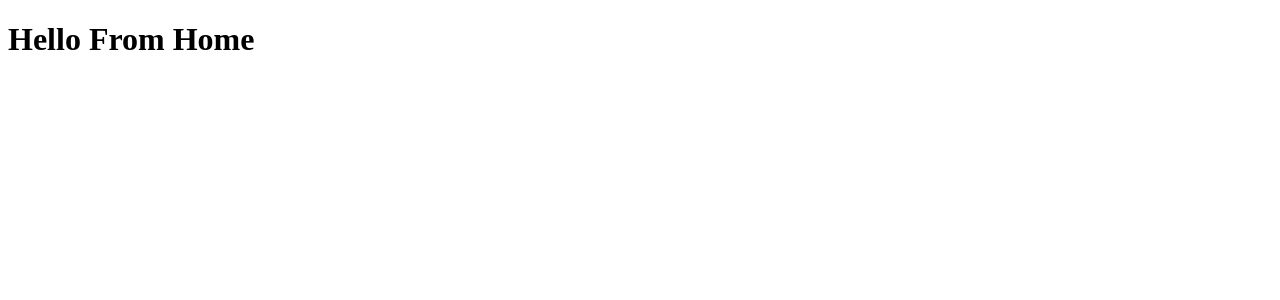
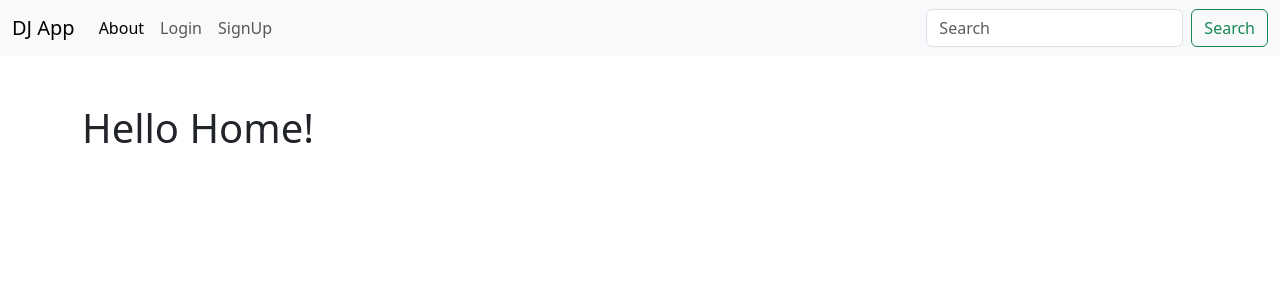
Before and after one commit to Ayman17/doctor-hub-app, a Django app: page / in a window 1280 px wide. Shown: the top 300 px of the page. Run offline with Django 5.2, Linux system fonts and the light colour scheme.

Commit message:
change templates structure and add home page app
remove bootstrap, add project level templates structure and add home page app

```diff
--- a/doctorHubApp/settings.py
+++ b/doctorHubApp/settings.py
@@ -11,6 +11,7 @@ https://docs.djangoproject.com/en/5.1/ref/settings/
 """
 
 from pathlib import Path
+import os
 
 # Build paths inside the project like this: BASE_DIR / 'subdir'.
 BASE_DIR = Path(__file__).resolve().parent.parent
@@ -63,7 +64,7 @@ ROOT_URLCONF = 'doctorHubApp.urls'
 TEMPLATES = [
     {
         'BACKEND': 'django.template.backends.django.DjangoTemplates',
-        'DIRS': [],
+        'DIRS': [os.path.join(BASE_DIR, 'templates')],
         'APP_DIRS': True,
         'OPTIONS': {
             'context_processors': [
--- a/home_page/apps.py
+++ b/home_page/apps.py
@@ -1,6 +1,6 @@
 from django.apps import AppConfig
 
 
-class HomePageConfig(AppConfig):
+class HomePage(AppConfig):
     default_auto_field = 'django.db.models.BigAutoField'
     name = 'home_page'
--- /dev/null
+++ b/home_page/templates/home_page/about.html
@@ -0,0 +1,6 @@
+{% extends 'social_media_home/base.html' %}
+
+
+{% block content %}
+    <h1>Hello From about</h1>
+{% endblock content %}
--- a/home_page/templates/home_page/index.html
+++ b/home_page/templates/home_page/index.html
@@ -1,11 +1,6 @@
-<!DOCTYPE html>
-<html lang="en">
-<head>
-    <meta charset="UTF-8">
-    <meta name="viewport" content="width=device-width, initial-scale=1.0">
-    <title>Document</title>
-</head>
-<body>
-    <h1>Hello From Home</h1>
-</body>
-</html>
+{% extends 'base.html' %}
+
+
+{% block content %}
+    <h1>Hello Home!</h1>
+{% endblock content %}
--- a/home_page/urls.py
+++ b/home_page/urls.py
@@ -1,6 +1,7 @@
+from . import views
 from django.urls import path
-from . import views
 
 urlpatterns = [
-    path('', views.index, name='home')
+    path('', views.index, name='home'),
+    # path('about/', views.about, name='about'),
 ]
--- a/home_page/views.py
+++ b/home_page/views.py
@@ -1,4 +1,5 @@
 from django.shortcuts import render
+from django.http import HttpResponse
 
 # Create your views here.
 
--- /dev/null
+++ b/templates/base.html
@@ -0,0 +1,60 @@
+<!DOCTYPE html>
+<html lang="en">
+<head>
+    <meta charset="UTF-8">
+    <meta name="viewport" content="width=device-width, initial-scale=1.0">
+    <title>Document</title>
+    <link href="https://cdn.jsdelivr.net/npm/bootstrap@5.3.3/dist/css/bootstrap.min.css" rel="stylesheet" integrity="sha384-QWTKZyjpPEjISv5WaRU9OFeRpok6YctnYmDr5pNlyT2bRjXh0JMhjY6hW+ALEwIH" crossorigin="anonymous">
+</head>
+<body>
+    <header></header>
+    <!-- Nav Bar -->
+    <nav class="navbar navbar-expand-lg bg-body-tertiary">
+        <div class="container-fluid">
+          <a class="navbar-brand" href="#">DJ App</a>
+          <button class="navbar-toggler" type="button" data-bs-toggle="collapse" data-bs-target="#navbarSupportedContent" aria-controls="navbarSupportedContent" aria-expanded="false" aria-label="Toggle navigation">
+            <span class="navbar-toggler-icon"></span>
+          </button>
+
+          <div class="collapse navbar-collapse" id="navbarSupportedContent">
+            <ul class="navbar-nav me-auto mb-2 mb-lg-0">
+              <!-- About -->
+              <li class="nav-item">
+                <a class="nav-link active" aria-current="page" href="#">About</a>
+              </li>
+
+              <!-- User Auth items -->
+              {% if request.user.is_authenticated %}
+                <li class="nav-item">
+                  <a class="nav-link" href="#">Logout</a>
+                </li>
+                <li class="nav-item">
+                  <a class="nav-link" href="#">Profile</a>
+                </li>
+              {% else %}
+                <li class="nav-item">
+                  <a class="nav-link" href="#">Login</a>
+                </li>
+                <li class="nav-item">
+                  <a class="nav-link" href="#">SignUp</a>
+                </li>
+              {% endif %}
+            </ul>
+            <form class="d-flex" role="search">
+              <input class="form-control me-2" type="search" placeholder="Search" aria-label="Search">
+              <button class="btn btn-outline-success" type="submit">Search</button>
+            </form>
+          </div>
+        </div>
+    </nav>
+
+    {% comment %} Content of the page {% endcomment %}
+    <main class="container mt-5">
+      {% block content %}
+      {% endblock %}
+    </main>
+
+    <footer></footer>
+    <script src="https://cdn.jsdelivr.net/npm/bootstrap@5.3.3/dist/js/bootstrap.bundle.min.js" integrity="sha384-YvpcrYf0tY3lHB60NNkmXc5s9fDVZLESaAA55NDzOxhy9GkcIdslK1eN7N6jIeHz" crossorigin="anonymous"></script>
+</body>
+</html>
```
Also changed, not shown: home_page/static/home_page/style.css (added, +7 -0 lines), home_page/migrations/__init__.py (deleted), 2 other files.
